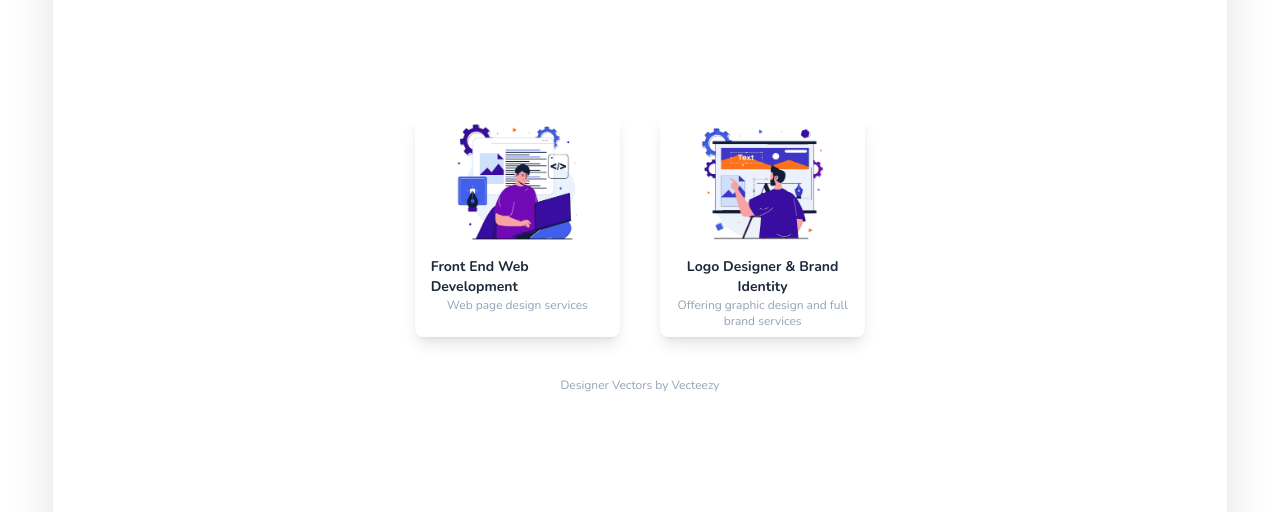
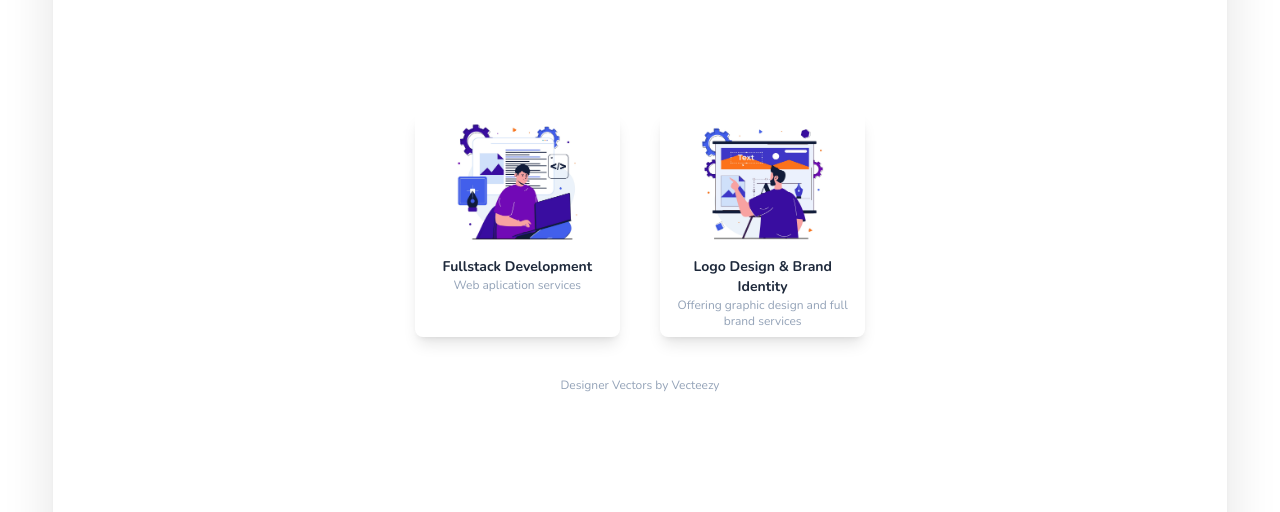
Before and after one commit to virgianariyanto/Portfolio, a plain HTML site: page services.html in a window 1280 px wide. Shown: the part 147-659 px from the top of the page. Drawn offline with nearby package versions, Linux system fonts and the light colour scheme.

Commit message:
Update services.html

```diff
--- a/services.html
+++ b/services.html
@@ -39,14 +39,14 @@
                     <div class="shadow-lg rounded-lg overflow-hidden w-5/6 md:w-[23%] lg:w-[21%] group hover:bg-pink-600 relative hover:cursor-pointer">
                         <img src="img/web-designer.jpg" alt="">
                         <div class="py-2 px-4 flex flex-wrap items-center justify-center">
-                            <p class="text-slate-800 text-base group-hover:text-white md:text-sm font-bold">Front End Web Development</p>
-                            <span class="text-xs text-slate-400 group-hover:text-white">Web page design services</span>
+                            <p class="text-slate-800 text-base group-hover:text-white md:text-sm font-bold">Fullstack Development</p>
+                            <span class="text-xs text-slate-400 group-hover:text-white">Web aplication services</span>
                         </div>
                     </div>
                     <div class="shadow-lg rounded-lg overflow-hidden w-5/6 md:w-[23%] lg:w-[21%] group hover:bg-pink-600 relative hover:cursor-pointer">
                         <img src="img/graphic-designer.jpg" alt="">
                         <div class="py-2 px-4 text-center flex flex-wrap items-center">
-                            <p class="text-slate-800 text-base group-hover:text-white md:text-sm font-bold">Logo Designer & Brand Identity</p>
+                            <p class="text-slate-800 text-base group-hover:text-white md:text-sm font-bold">Logo Design & Brand Identity</p>
                             <span class="text-xs text-slate-400 group-hover:text-white">Offering graphic design and full brand services</span>
                         </div>
                     </div>
```
